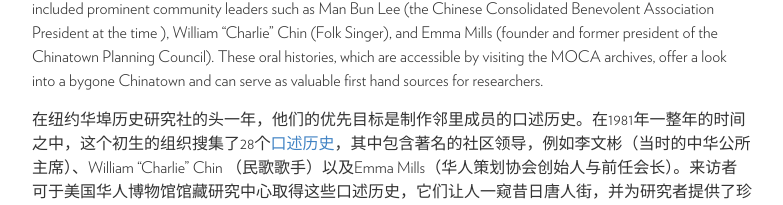
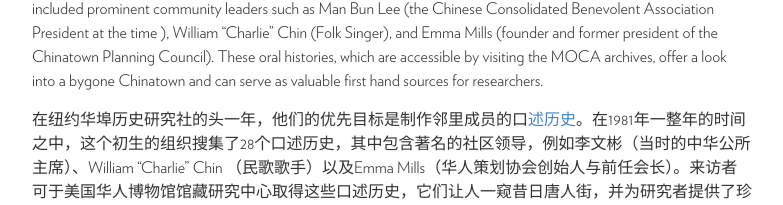
Before and after one commit to moca40/moca40.github.io, a Jekyll site: the page built from _stories/1981-01-01-oral-histories.md, in a window 1280 px wide. Shown: the part 343-548 px from the top of the page, without its empty margins (248-1031 px from the left). Built offline with Jekyll 4.4.1, drawn with Linux system fonts in a browser that asks for light colours; some of the changed text lies outside the part shown.

Commit message:
Update 1981-01-01-oral-histories.md

```diff
--- a/_stories/1981-01-01-oral-histories.md
+++ b/_stories/1981-01-01-oral-histories.md
@@ -21,6 +21,6 @@ slides:
 
 During the first year of the New York Chinatown History Project their priority was to conduct [oral histories](http://ohms.mocanyc.org/) with members of the neighborhood.  Over the course of 1981 the fledgling organization collected 28 oral histories.  These included prominent community leaders such as Man Bun Lee (the Chinese Consolidated Benevolent Association President at the time ), William “Charlie” Chin (Folk Singer), and Emma Mills (founder and former president of the Chinatown Planning Council).  These oral histories, which are accessible by visiting the MOCA archives, offer a look into a bygone Chinatown and can serve as valuable first hand sources for researchers.
 
-在纽约华埠历史研究社的头一年，他们的优先目标是制作邻里成员的口述历史。在1981年一整年的时间之中，这个初生的组织搜集了28个[口述历史](http://ohms.mocanyc.org/)，其中包含著名的社区领导，例如李文彬（当时的中华公所主席）、William “Charlie” Chin （民歌歌手）以及Emma Mills（华人策划协会创始人与前任会长）。来访者可于美国华人博物馆馆藏研究中心取得这些口述历史，它们让人一窥昔日唐人街，并为研究者提供了珍贵的一手史料。
+在纽约华埠历史研究社的头一年，他们的优先目标是制作邻里成员的口[述历史](http://ohms.mocanyc.org/)。在1981年一整年的时间之中，这个初生的组织搜集了28个口述历史，其中包含著名的社区领导，例如李文彬（当时的中华公所主席）、William “Charlie” Chin （民歌歌手）以及Emma Mills（华人策划协会创始人与前任会长）。来访者可于美国华人博物馆馆藏研究中心取得这些口述历史，它们让人一窥昔日唐人街，并为研究者提供了珍贵的一手史料。
 
 {% include slideshow.html %}
```
